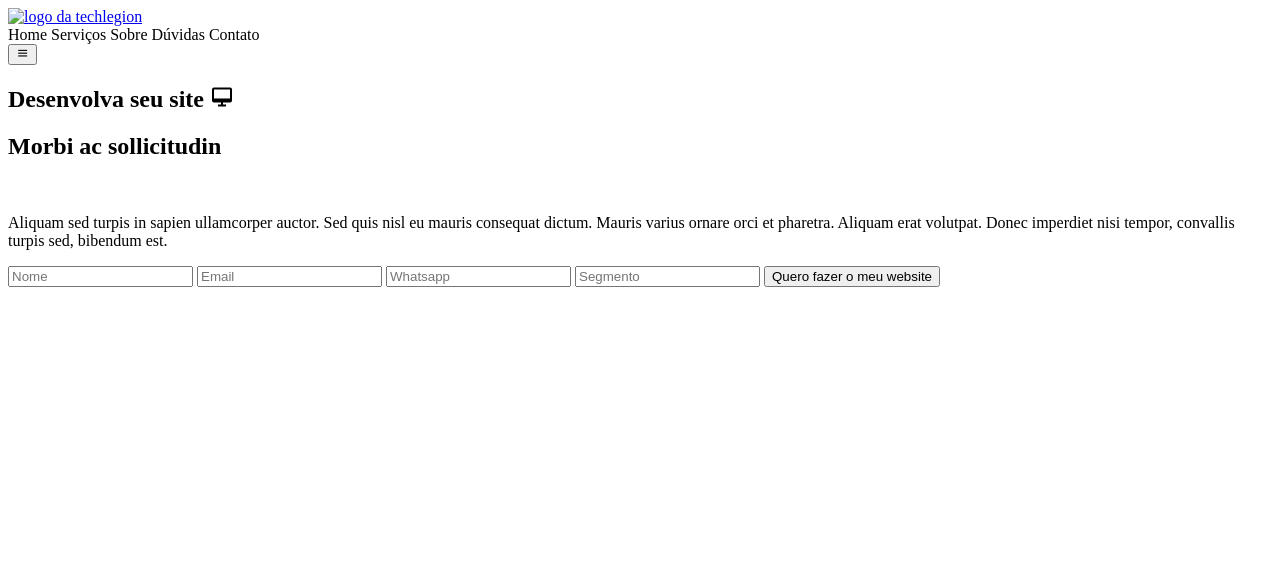
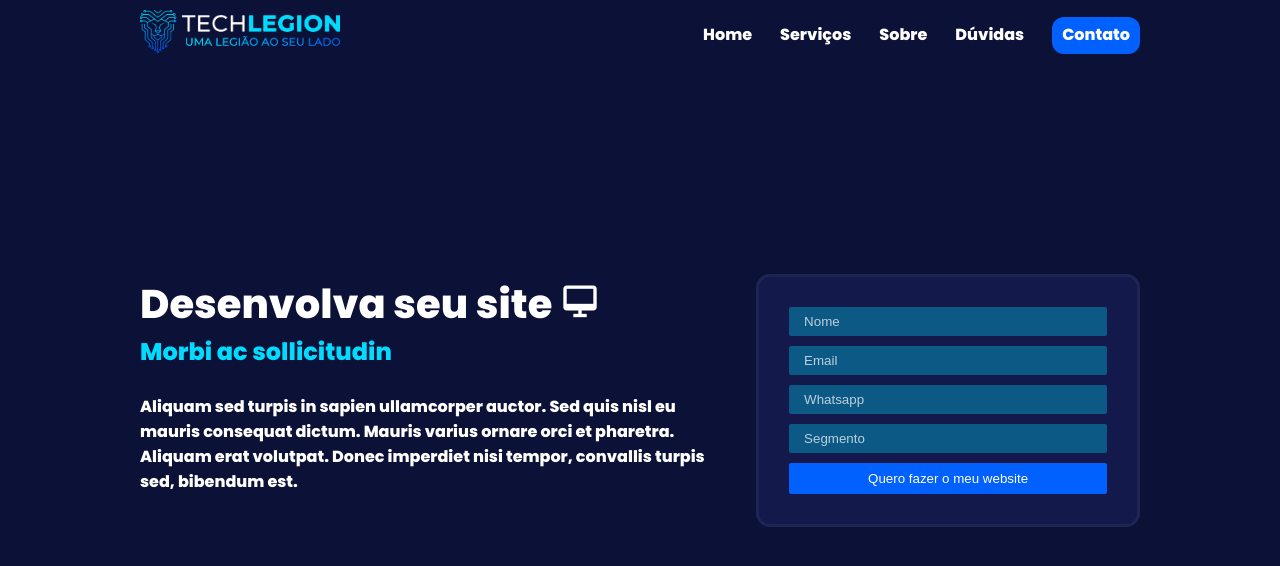
Before and after one commit to techlegionbr/Desenvolvimento-Web---Lading-Page, a website: page index.html in a window 1280 px wide. Drawn offline with nearby package versions, Linux system fonts and the light colour scheme.

Commit message:
style(form home): the color button was changed

```diff
--- a/assets/css/global.css
+++ b/assets/css/global.css
@@ -14,7 +14,7 @@
 }
 
 body {
-  font-family: var(--font-montserrat);
+  font-family: var(--font-pop);
   color: var(--color-light);
 }
 
--- a/assets/css/main.css
+++ b/assets/css/main.css
@@ -46,4 +46,5 @@
   border:none;
   border-radius: 2px;
   padding:8px;
+  color:var(--color-light);
 }
--- a/index.html
+++ b/index.html
@@ -6,7 +6,9 @@
     <meta name="viewport" content="width=device-width, initial-scale=1.0">
     <title>Landing Page</title>
     <!--CSS Link-->
-    <link rel="stylesheet" href="style.css">
+    <link rel="stylesheet" href="/assets/css/global.css">
+    <link rel="stylesheet" href="/assets/css/header.css">
+    <link rel="stylesheet" href="/assets/css/main.css">
     <!--Google Fonts-->
     <link rel="preconnect" href="https://fonts.googleapis.com">
     <link rel="preconnect" href="https://fonts.gstatic.com" crossorigin>
@@ -19,7 +21,7 @@
         <div id="content">
             <a href="/imgs">
                 <div id="imagem-logo">
-                    <img src="imgs/Logo_Tech_Legion_H_02_Blue (1).png" alt="logo da techlegion" width="200">
+                    <img src="/assets/imgs/Logo_Tech_Legion_H_02_Blue (1).png" alt="logo da techlegion" width="200">
                 </div>
             </a>
             <nav>
```
Also changed, not shown: assets/imgs/Logo_Tech_Legion_H_02_Blue (1).png (added).
